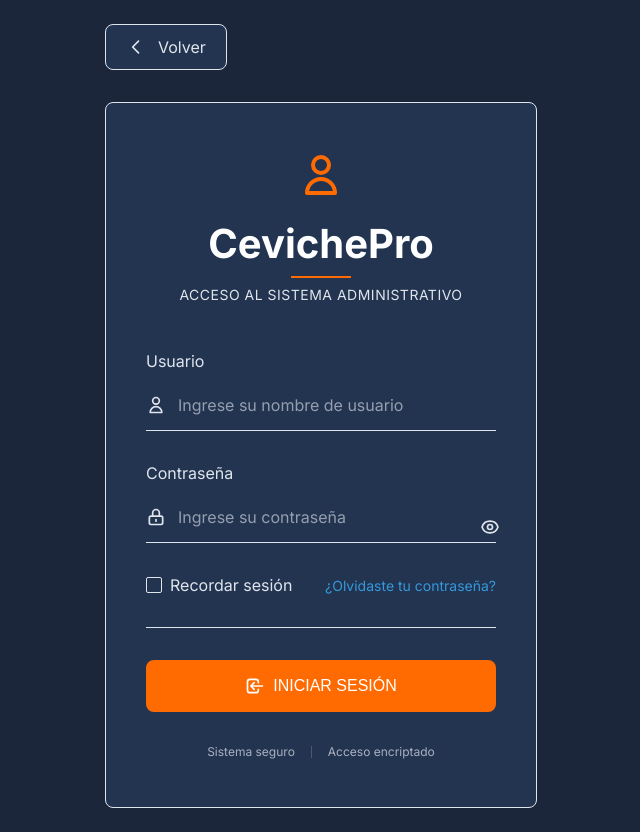
After one commit to D13G0R/appCeviche, a Django app: page /login/ in a window 1280 px wide. The commit adds this page. Shown: the whole page, without its empty margins (319-959 px from the left). Run offline with Django 5.2, Linux system fonts and the light colour scheme.

Commit message:
Se agregó register y login y tambien se configuro la creacion de pedidos y cambios a la descripcion porque ahora que hay login exige CSRF el cada peticion.

```diff
--- a/appCeviche/templates/inicio.html
+++ b/appCeviche/templates/inicio.html
@@ -42,6 +42,10 @@
                 <a href="{% url 'AllOrders' %}" class="nav-item">
                     <span>💰</span>
                     <span>Ventas</span>
+                </a>
+                <a href="{% url 'registerUser' %}" class="nav-item">
+                    <span>👥</span>
+                    <span>Registrar</span>
                 </a>
             </nav>
         </div>
--- /dev/null
+++ b/apps/User/forms.py
@@ -0,0 +1,5 @@
+from django import forms
+
+class LoginForm(forms.Form):
+    username = forms.CharField(max_length=40)
+    password = forms.CharField(max_length=80, widget=forms.PasswordInput(), required=True)
--- /dev/null
+++ b/apps/User/templates/login.html
@@ -0,0 +1,130 @@
+<!DOCTYPE html>
+{% load static %}
+<html lang="es">
+<head>
+    <meta charset="UTF-8">
+    <meta name="viewport" content="width=device-width, initial-scale=1.0">
+    <title>Iniciar Sesión - CevichePro</title>
+    <link href="https://fonts.googleapis.com/css2?family=Inter:wght@400;500;700&display=swap" rel="stylesheet">
+    <link rel="stylesheet" href="{% static 'css/login.css' %}">
+</head>
+<body>
+    <div class="page-container">
+        <!-- Botón de regreso -->
+        <a href="#" class="back-button">
+            <svg width="20" height="20" viewBox="0 0 24 24" stroke="currentColor" fill="none">
+                <path stroke-linecap="round" stroke-linejoin="round" stroke-width="2" d="M15 19l-7-7 7-7"/>
+            </svg>
+            <span>Volver</span>
+        </a>
+
+        <!-- Contenedor principal -->
+        <div class="login-container">
+            <!-- Mensajes de error/éxito -->
+            {% if message %}
+            <div class="message-container {% if 'error' in message|lower %}error{% else %}success{% endif %}">
+                <svg width="20" height="20" viewBox="0 0 24 24" stroke="currentColor" fill="none">
+                    {% if 'error' in message|lower %}
+                    <path stroke-linecap="round" stroke-linejoin="round" stroke-width="2" d="M12 8v4m0 4h.01M21 12a9 9 0 11-18 0 9 9 0 0118 0z"/>
+                    {% else %}
+                    <path stroke-linecap="round" stroke-linejoin="round" stroke-width="2" d="M9 12l2 2 4-4m6 2a9 9 0 11-18 0 9 9 0 0118 0z"/>
+                    {% endif %}
+                </svg>
+                <span class="message-text">{{ message }}</span>
+                <button type="button" class="message-close" onclick="closeMessage()">
+                    <svg width="16" height="16" viewBox="0 0 24 24" stroke="currentColor" fill="none">
+                        <path stroke-linecap="round" stroke-linejoin="round" stroke-width="2" d="M6 18L18 6M6 6l12 12"/>
+                    </svg>
+                </button>
+            </div>
+            {% endif %}
+
+            <!-- Encabezado -->
+            <div class="login-header">
+                <svg width="48" height="48" viewBox="0 0 24 24" stroke="#FF6B00" fill="none">
+                    <path stroke-linecap="round" stroke-linejoin="round" stroke-width="2" d="M16 7a4 4 0 11-8 0 4 4 0 018 0zM12 14a7 7 0 00-7 7h14a7 7 0 00-7-7z"/>
+                </svg>
+                <h1>CevichePro</h1>
+                <div class="title-accent"></div>
+                <p>Acceso al Sistema Administrativo</p>
+            </div>
+
+            <!-- Formulario de login -->
+            <form method="POST" class="login-form" novalidate>
+                {% csrf_token %}
+
+                <!-- Campo de usuario -->
+                <div class="form-field">
+                    <label for="username">Usuario</label>
+                    <div class="input-container">
+                        <svg width="20" height="20" viewBox="0 0 24 24" stroke="currentColor" fill="none">
+                            <path stroke-linecap="round" stroke-linejoin="round" stroke-width="2" d="M16 7a4 4 0 11-8 0 4 4 0 018 0zM12 14a7 7 0 00-7 7h14a7 7 0 00-7-7z"/>
+                        </svg>
+                        <input type="text" id="username" name="username" class="form-input"
+                               placeholder="Ingrese su nombre de usuario"
+                               value="{{ request.POST.username|default:'' }}" required>
+                        <div class="input-line"></div>
+                        <div class="field-error" id="username-error"></div>
+                    </div>
+                </div>
+
+                <!-- Campo de contraseña -->
+                <div class="form-field">
+                    <label for="password">Contraseña</label>
+                    <div class="input-container">
+                        <svg width="20" height="20" viewBox="0 0 24 24" stroke="currentColor" fill="none">
+                            <path stroke-linecap="round" stroke-linejoin="round" stroke-width="2" d="M12 15v2m-6 4h12a2 2 0 002-2v-6a2 2 0 00-2-2H6a2 2 0 00-2 2v6a2 2 0 002 2zm10-10V7a4 4 0 00-8 0v4h8z"/>
+                        </svg>
+                        <input type="password" id="password" name="password" class="form-input"
+                               placeholder="Ingrese su contraseña" required>
+                        <button type="button" class="password-toggle" onclick="togglePassword()">
+                            <svg class="eye-icon" width="20" height="20" viewBox="0 0 24 24" stroke="currentColor" fill="none">
+                                <path stroke-linecap="round" stroke-linejoin="round" stroke-width="2" d="M15 12a3 3 0 11-6 0 3 3 0 016 0z"/>
+                                <path stroke-linecap="round" stroke-linejoin="round" stroke-width="2" d="M2.458 12C3.732 7.943 7.523 5 12 5c4.478 0 8.268 2.943 9.542 7-1.274 4.057-5.064 7-9.542 7-4.477 0-8.268-2.943-9.542-7z"/>
+                            </svg>
+                        </button>
+                        <div class="input-line"></div>
+                        <div class="field-error" id="password-error"></div>
+                    </div>
+                </div>
+
+                <!-- Opciones adicionales -->
+                <div class="form-options">
+                    <label class="checkbox-container">
+                        <input type="checkbox" name="remember" class="checkbox-input">
+                        <span class="checkbox-custom"></span>
+                        <span class="checkbox-label">Recordar sesión</span>
+                    </label>
+                    <a href="#" class="forgot-password">¿Olvidaste tu contraseña?</a>
+                </div>
+
+                <!-- Separador -->
+                <div class="form-separator"></div>
+
+                <!-- Botón de submit -->
+                <button type="submit" class="btn-login">
+                    <svg width="20" height="20" viewBox="0 0 24 24" stroke="currentColor" fill="none">
+                        <path stroke-linecap="round" stroke-linejoin="round" stroke-width="2" d="M11 16l-4-4m0 0l4-4m-4 4h14m-5 4v1a3 3 0 01-3 3H6a3 3 0 01-3-3V7a3 3 0 013-3h7a3 3 0 013 3v1"/>
+                    </svg>
+                    <span>Iniciar Sesión</span>
+                </button>
+
+                <!-- Info del sistema -->
+                <div class="system-info">
+                    <div class="info-item">
+                        <div class="info-dot"></div>
+                        <span>Sistema seguro</span>
+                    </div>
+                    <div class="info-divider"></div>
+                    <div class="info-item">
+                        <div class="info-dot"></div>
+                        <span>Acceso encriptado</span>
+                    </div>
+                </div>
+            </form>
+        </div>
+    </div>
+
+    <script src="{% static 'js/login.js' %}"></script>
+</body>
+</html>
--- a/apps/User/urls.py
+++ b/apps/User/urls.py
@@ -2,5 +2,6 @@ from django.urls import path
 from apps.User import views
 
 urlpatterns = [
-    path("register/", views.register, name = "registerUser"),
+    path("register/", views.registerUser, name = "registerUser"),
+    path("login/", views.loginUser, name = "loginUser")
 ]
--- a/apps/User/views.py
+++ b/apps/User/views.py
@@ -1,12 +1,18 @@
 from django.contrib.auth.models import User
-from django.shortcuts import render
+from django.contrib.auth import authenticate, login
+
+from django.shortcuts import render, redirect
+
 from django.core.validators import validate_email
 from django.core.exceptions import ValidationError
 
+from django.db import IntegrityError
+from apps.User.forms import LoginForm
 
-def register(request):
-    if request != "POST":
-        return render(request, "register.html", {"message" : "METODO NO PERMITIDO."}, status=400)
+
+def registerUser(request):
+    if request.method != "POST":
+        return render(request, "register.html", {"error" : "METODO NO PERMITIDO."}, status=400)
     try:
         firstNameReceived = request.POST["firstName"].strip()
         lastNameReceived = request.POST["lastName"].strip()
@@ -36,3 +42,31 @@ def register(request):
         password = passwordReceived)
 
     return render(request, "login.html", {"message": "Usuario creado correctamente"})
+
+
+def loginUser(request):
+    if request.method == "POST":
+        form = LoginForm(request.POST)
+        if form.is_valid():
+            username = form.cleaned_data['username']
+            password = form.cleaned_data['password']
+            user = authenticate(request, username=username, password=password)
+
+            if user is not None:
+                login(request, user)
+                return redirect('inicio')
+            else:
+                return render(request, "login.html", {
+                    "message": "Usuario o contraseña incorrectos",
+                    "form": form
+                })
+        else:
+            return render(request, "login.html", {
+                "message": "Por favor complete todos los campos correctamente",
+                "form": form
+            })
+
+    return render(request, "login.html", {
+        "form": LoginForm(),
+        "message": None
+    })
--- /dev/null
+++ b/static/css/login.css
@@ -0,0 +1,387 @@
+* {
+    margin: 0;
+    padding: 0;
+    box-sizing: border-box
+}
+
+body {
+    font-family: 'Inter', sans-serif;
+    background: #1B263B;
+    color: #E0E5EC;
+    min-height: 100vh;
+    display: flex;
+    align-items: center;
+    justify-content: center
+}
+
+.page-container {
+    max-width: 480px;
+    width: 100%;
+    padding: 24px
+}
+
+.back-button {
+    display: inline-flex;
+    align-items: center;
+    gap: 12px;
+    background: #233451;
+    color: #E0E5EC;
+    padding: 12px 20px;
+    border-radius: 8px;
+    text-decoration: none;
+    border: 1px solid #E0E5EC;
+    margin-bottom: 32px
+}
+
+.back-button:hover {
+    background: #FF6B00;
+    color: #FFF;
+    border-color: #FF6B00
+}
+
+.login-container {
+    background: #233451;
+    border-radius: 8px;
+    padding: 48px 40px;
+    border: 1px solid #E0E5EC;
+    animation: fadeIn .6s ease-out
+}
+
+.login-header {
+    text-align: center;
+    margin-bottom: 48px
+}
+
+.login-header svg {
+    margin-bottom: 16px
+}
+
+.login-header h1 {
+    font-size: 2.5rem;
+    font-weight: 700;
+    color: #FFF;
+    margin-bottom: 8px
+}
+
+.title-accent {
+    width: 60px;
+    height: 2px;
+    background: #FF6B00;
+    margin: 8px auto
+}
+
+.login-header p {
+    color: #E0E5EC;
+    font-size: .875rem;
+    text-transform: uppercase;
+    letter-spacing: .5px
+}
+
+.login-form {
+    display: flex;
+    flex-direction: column;
+    gap: 32px
+}
+
+.form-field {
+    display: flex;
+    flex-direction: column;
+    gap: 8px
+}
+
+.field-label {
+    font-size: .875rem;
+    font-weight: 500;
+    color: #E0E5EC;
+    text-transform: uppercase;
+    letter-spacing: .5px
+}
+
+.input-container {
+    position: relative;
+    display: flex;
+    align-items: center
+}
+
+.input-container svg {
+    position: absolute;
+    left: 0;
+    color: #E0E5EC;
+    transition: color .3s;
+    z-index: 1
+}
+
+.form-input {
+    width: 100%;
+    background: transparent;
+    border: none;
+    outline: none;
+    padding: 16px 0 16px 32px;
+    font-size: 1rem;
+    color: #FFF;
+    font-family: 'Inter'
+}
+
+.form-input::placeholder {
+    color: #E0E5EC;
+    opacity: .6
+}
+
+.form-input:focus+.input-line,
+.form-input:not(:placeholder-shown)+.input-line {
+    background: #FF6B00;
+    height: 2px
+}
+
+.form-input:focus~svg {
+    color: #FF6B00
+}
+
+.input-line {
+    position: absolute;
+    bottom: 0;
+    left: 0;
+    width: 100%;
+    height: 1px;
+    background: #E0E5EC;
+    transition: all .3s
+}
+
+.password-toggle {
+    position: absolute;
+    right: 0;
+    background: none;
+    border: none;
+    color: #E0E5EC;
+    cursor: pointer;
+    padding: 8px;
+    z-index: 1
+}
+
+.password-toggle:hover {
+    color: #FF6B00
+}
+
+.form-options {
+    display: flex;
+    justify-content: space-between;
+    align-items: center
+}
+
+.checkbox-container {
+    display: flex;
+    align-items: center;
+    gap: 8px;
+    cursor: pointer
+}
+
+.checkbox-input {
+    display: none
+}
+
+.checkbox-custom {
+    width: 16px;
+    height: 16px;
+    border: 1px solid #E0E5EC;
+    border-radius: 2px;
+    position: relative
+}
+
+.checkbox-input:checked+.checkbox-custom {
+    background: #FF6B00;
+    border-color: #FF6B00
+}
+
+.checkbox-input:checked+.checkbox-custom::after {
+    content: '';
+    position: absolute;
+    left: 3px;
+    top: 1px;
+    width: 6px;
+    height: 10px;
+    border: solid #FFF;
+    border-width: 0 2px 2px 0;
+    transform: rotate(45deg)
+}
+
+.forgot-password {
+    font-size: .875rem;
+    color: #3498DB;
+    text-decoration: none
+}
+
+.forgot-password:hover {
+    color: #FF6B00
+}
+
+.form-separator {
+    height: 1px;
+    background: #E0E5EC
+}
+
+.btn-login {
+    background: #FF6B00;
+    color: #FFF;
+    border: none;
+    border-radius: 8px;
+    padding: 16px 24px;
+    font-size: 1rem;
+    font-weight: 500;
+    text-transform: uppercase;
+    cursor: pointer;
+    transition: all .2s;
+    display: flex;
+    align-items: center;
+    justify-content: center;
+    gap: 8px
+}
+
+.btn-login:hover {
+    background: #E55A00;
+    transform: translateY(-1px)
+}
+
+.btn-login:active {
+    transform: translateY(0)
+}
+
+.system-info {
+    display: flex;
+    align-items: center;
+    justify-content: center;
+    gap: 16px;
+    font-size: .75rem;
+    color: #E0E5EC;
+    opacity: .7
+}
+
+.info-divider {
+    width: 1px;
+    height: 12px;
+    background: #E0E5EC;
+    opacity: .3
+}
+
+@keyframes fadeIn {
+    from {
+        opacity: 0;
+        transform: translateY(30px)
+    }
+
+    to {
+        opacity: 1;
+        transform: translateY(0)
+    }
+}
+
+.message-container {
+    display: flex;
+    align-items: center;
+    gap: 12px;
+    padding: 16px 20px;
+    border-radius: 8px;
+    margin-bottom: 32px;
+    border: 1px solid;
+    animation: messageSlide .4s ease-out
+}
+
+.message-container.error {
+    background: rgba(224, 108, 117, .1);
+    border-color: #E06C75;
+    color: #E06C75
+}
+
+.message-container.success {
+    background: rgba(76, 175, 80, .1);
+    border-color: #4CAF50;
+    color: #4CAF50
+}
+
+.message-text {
+    flex: 1;
+    font-weight: 500;
+    font-size: .875rem
+}
+
+.message-close {
+    background: none;
+    border: none;
+    color: inherit;
+    cursor: pointer;
+    padding: 4px;
+    border-radius: 4px
+}
+
+.message-close:hover {
+    opacity: .7
+}
+
+@keyframes messageSlide {
+    from {
+        opacity: 0;
+        transform: translateY(-20px)
+    }
+
+    to {
+        opacity: 1;
+        transform: translateY(0)
+    }
+}
+
+.form-input.error+.input-line {
+    background: #E06C75
+}
+
+.form-input.error {
+    color: #E06C75
+}
+
+.field-error {
+    font-size: .75rem;
+    color: #E06C75;
+    margin-top: 4px;
+    display: none
+}
+
+.field-error.show {
+    display: block
+}
+
+@media (max-width:768px) {
+    .page-container {
+        padding: 16px
+    }
+
+    .login-container {
+        padding: 32px 24px
+    }
+
+    .login-header h1 {
+        font-size: 2rem
+    }
+
+    .form-options {
+        flex-direction: column;
+        gap: 16px;
+        align-items: flex-start
+    }
+
+    .system-info {
+        flex-direction: column;
+        gap: 8px
+    }
+
+    .info-divider {
+        display: none
+    }
+}
+
+@media (max-width:480px) {
+    .login-container {
+        padding: 24px 20px
+    }
+
+    .login-header h1 {
+        font-size: 1.5rem
+    }
+}
--- /dev/null
+++ b/static/js/login.js
@@ -0,0 +1,57 @@
+function togglePassword() {
+    const passwordInput = document.getElementById('password');
+    const eyeIcon = document.querySelector('.eye-icon');
+    if (passwordInput.type === 'password') {
+        passwordInput.type = 'text';
+        eyeIcon.innerHTML = `<path stroke-linecap="round" stroke-linejoin="round" stroke-width="2" d="M13.875 18.825A10.05 10.05 0 0112 19c-4.478 0-8.268-2.943-9.543-7a9.97 9.97 0 011.563-3.029m5.858.908a3 3 0 114.243 4.243M9.878 9.878l4.242 4.242M9.878 9.878L3 3m6.878 6.878L21 21"></path>`;
+    } else {
+        passwordInput.type = 'password';
+        eyeIcon.innerHTML = `<path stroke-linecap="round" stroke-linejoin="round" stroke-width="2" d="M15 12a3 3 0 11-6 0 3 3 0 016 0z"></path><path stroke-linecap="round" stroke-linejoin="round" stroke-width="2" d="M2.458 12C3.732 7.943 7.523 5 12 5c4.478 0 8.268 2.943 9.542 7-1.274 4.057-5.064 7-9.542 7-4.477 0-8.268-2.943-9.542-7z"></path>`;
+    }
+}
+
+function closeMessage() {
+    const message = document.querySelector('.message-container');
+    if (message) {
+        message.style.animation = 'messageSlide 0.3s ease-out reverse';
+        setTimeout(() => message.remove(), 300);
+    }
+}
+
+document.addEventListener('DOMContentLoaded', () => {
+    const loginForm = document.querySelector('.login-form');
+    const inputs = document.querySelectorAll('.form-input');
+
+    inputs.forEach(input => {
+        input.addEventListener('blur', () => validateField(input.id));
+        input.addEventListener('input', () => {
+            if (input.classList.contains('error')) {
+                document.getElementById(`${input.id}-error`).classList.remove('show');
+                input.classList.remove('error');
+            }
+        });
+    });
+
+    loginForm.addEventListener('submit', (e) => {
+        let isValid = true;
+        inputs.forEach(input => { if (!validateField(input.id)) isValid = false; });
+        if (!isValid) e.preventDefault();
+    });
+
+    // Auto-cerrar mensaje después de 8 segundos
+    setTimeout(closeMessage, 8000);
+});
+
+function validateField(fieldId) {
+    const input = document.getElementById(fieldId);
+    const value = input.value.trim();
+    const errorDiv = document.getElementById(`${fieldId}-error`);
+
+    if (value.length === 0) {
+        input.classList.add('error');
+        errorDiv.textContent = fieldId === 'username' ? 'El nombre de usuario es obligatorio' : 'La contraseña es obligatoria';
+        errorDiv.classList.add('show');
+        return false;
+    }
+    return true;
+}
```
Also changed, not shown: apps/User/templates/register.html (+5 -2 lines), static/css/register.css (+17 -0 lines), static/js/ordersTaken.js (+14 -0 lines), static/js/tomarPedido.js (+24 -6 lines).
